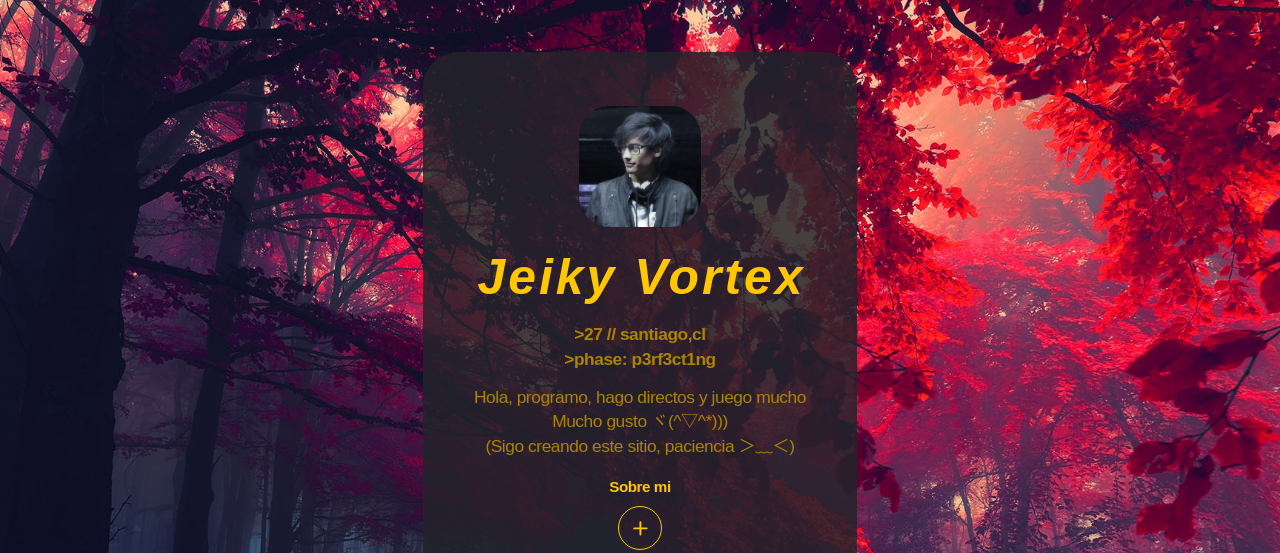
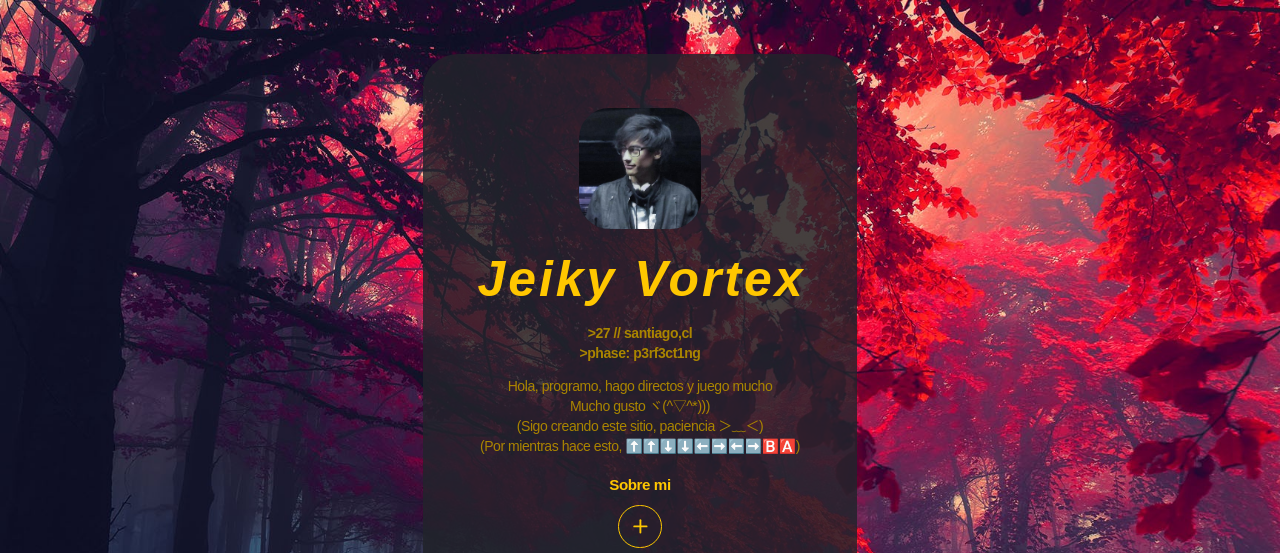
Before and after one commit to JeikyVortex/vrtx.github.io, a plain HTML site: page index.html in a window 1280 px wide. Shown: the top 553 px of the page. Drawn offline with nearby package versions, Linux system fonts and the light colour scheme.

Commit message:
Add files via upload

```diff
--- a/index.html
+++ b/index.html
@@ -390,7 +390,7 @@
                 font-family: 'Arial', sans-serif;
                 letter-spacing: -0.025rem;
                 width: 100%;
-                font-size: 1em;
+                font-size: 14px;
                 line-height: 1.425;
                 font-weight: 400;
             }
@@ -898,6 +898,8 @@
                         <span>Mucho gusto ヾ(^▽^*)))</span>
                         <br/>
                         <span>(Sigo creando este sitio, paciencia ＞﹏＜)</span>
+                        <br/>
+                        <span>(Por mientras hace esto, ⬆️⬆️⬇️⬇️⬅️➡️⬅️➡️🅱️🅰️)</span>
                     </p>
                     <ul id="icons01" class="icons">
                         <h2 id="text03">Sobre mi</h2>
```
